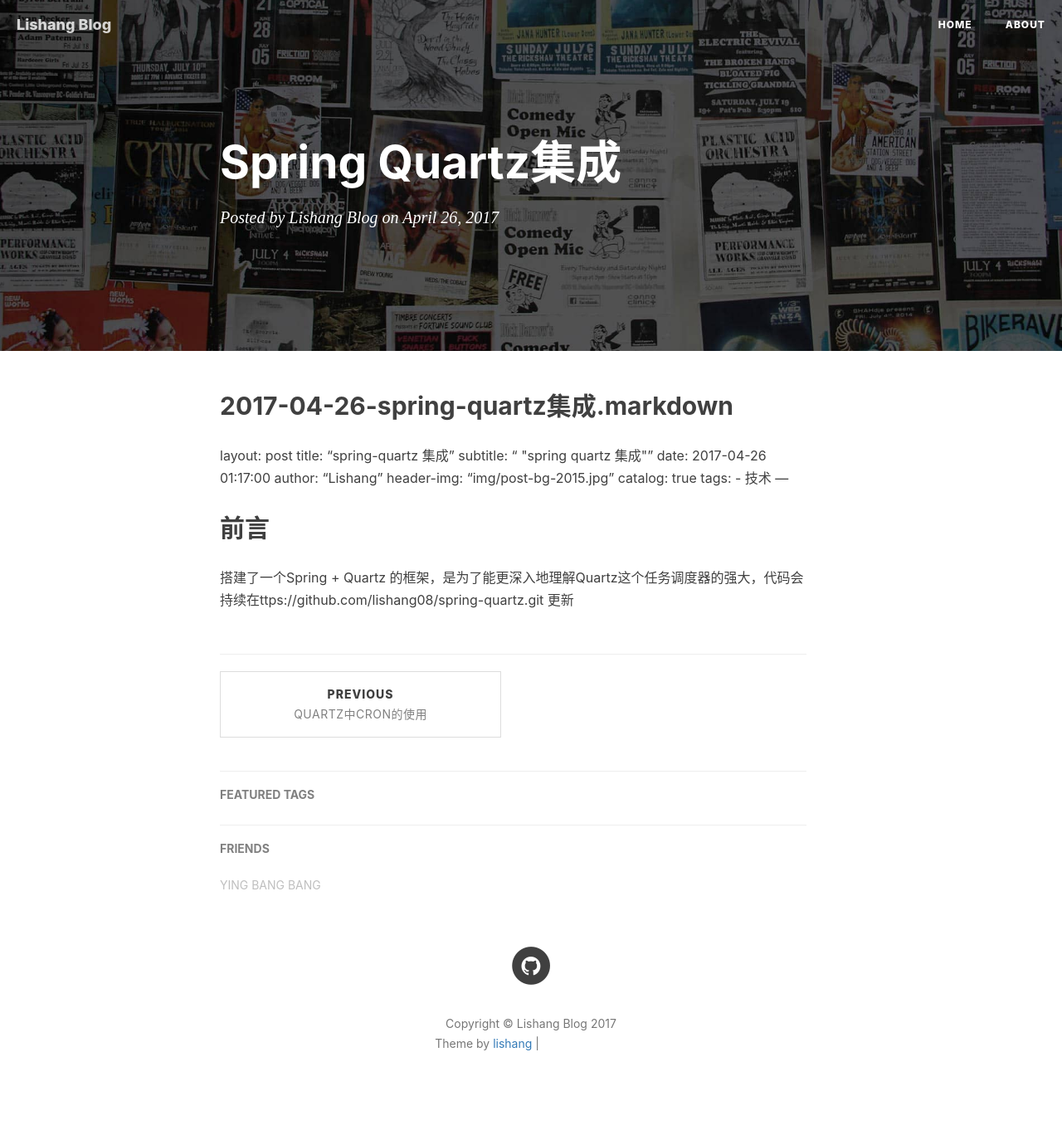
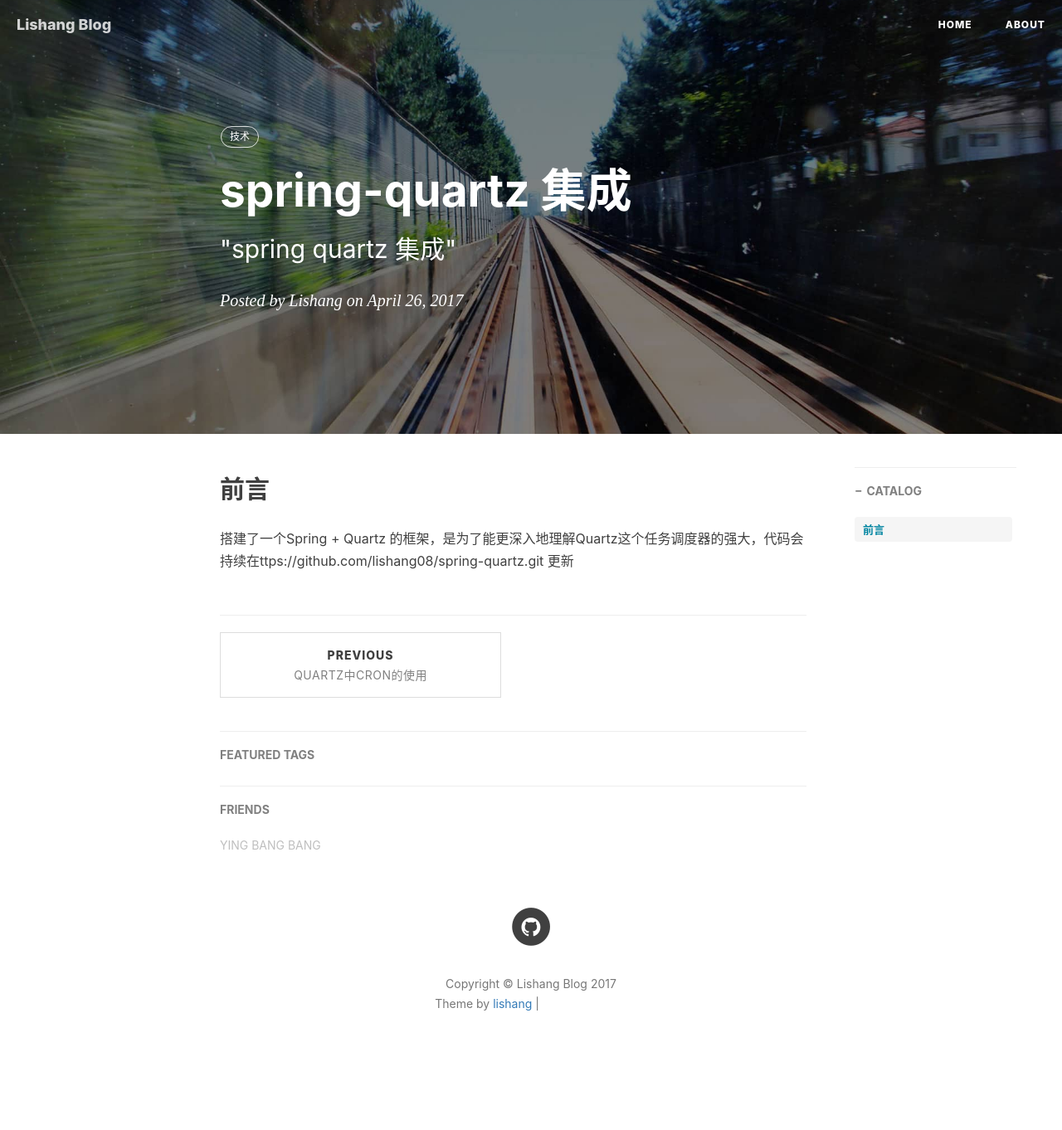
Before and after one commit to lishang08/lishang08.github.io, a Jekyll site: the page built from _posts/2017-04-26-spring-quartz集成.markdown, in a window 1280 px wide. Shown: the whole page at 83% size. Built offline with Jekyll 4.4.1, drawn with Linux system fonts in a browser that asks for light colours; nearby versions of some CDN libraries; our own code applies the rules of GitHub Pages for plain Markdown files; comment, search, counter and statistics services are not loaded; after the commit the page ends 1314 px from its top, so only the background shows below that; grey boxes are pictures that could not be loaded.

Commit message:
fix the error

```diff
--- a/_posts/2017-04-26-spring-quartz集成.markdown
+++ b/_posts/2017-04-26-spring-quartz集成.markdown
@@ -1,4 +1,3 @@
-2017-04-26-spring-quartz集成.markdown
 ---
 layout:     post
 title:      "spring-quartz 集成"
```
